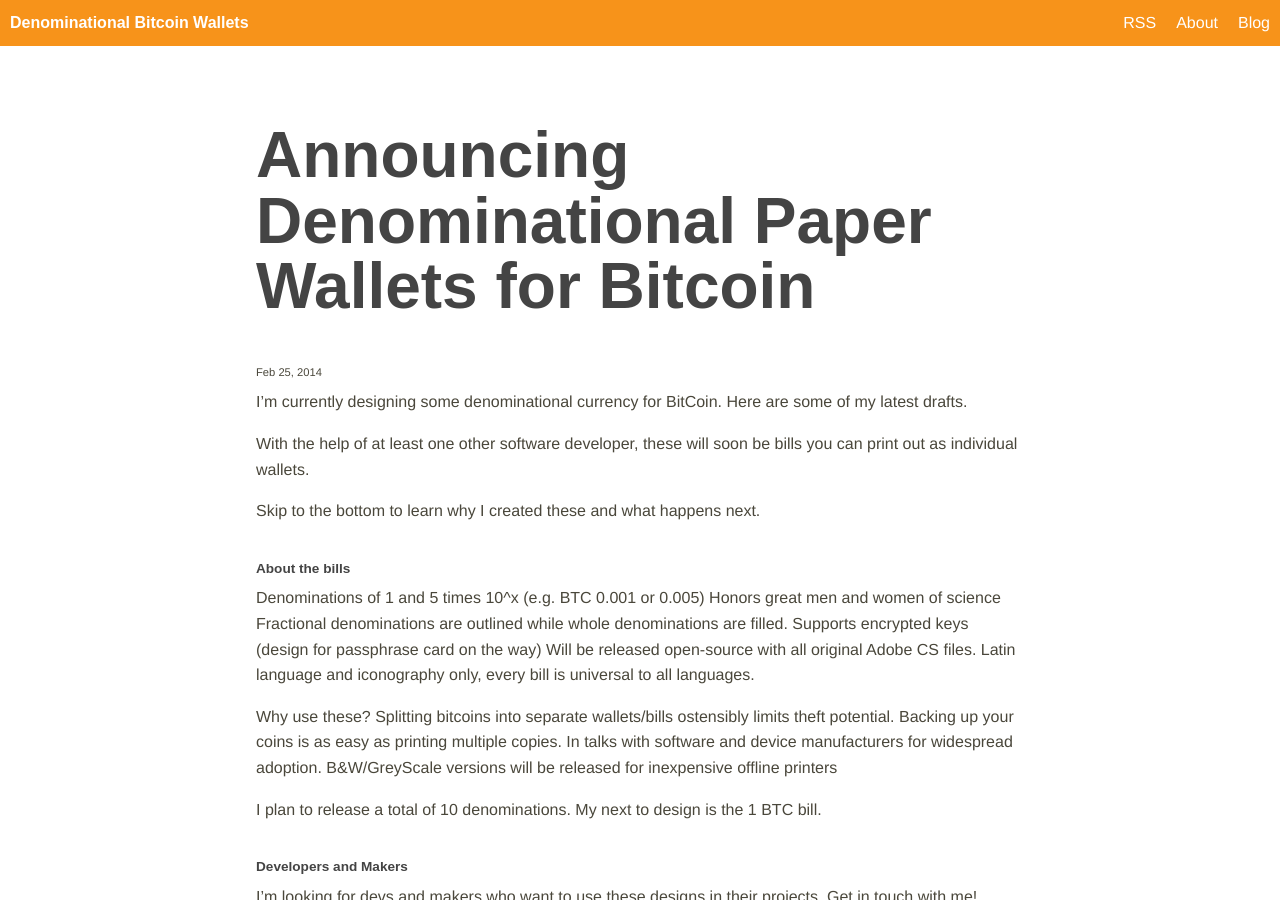
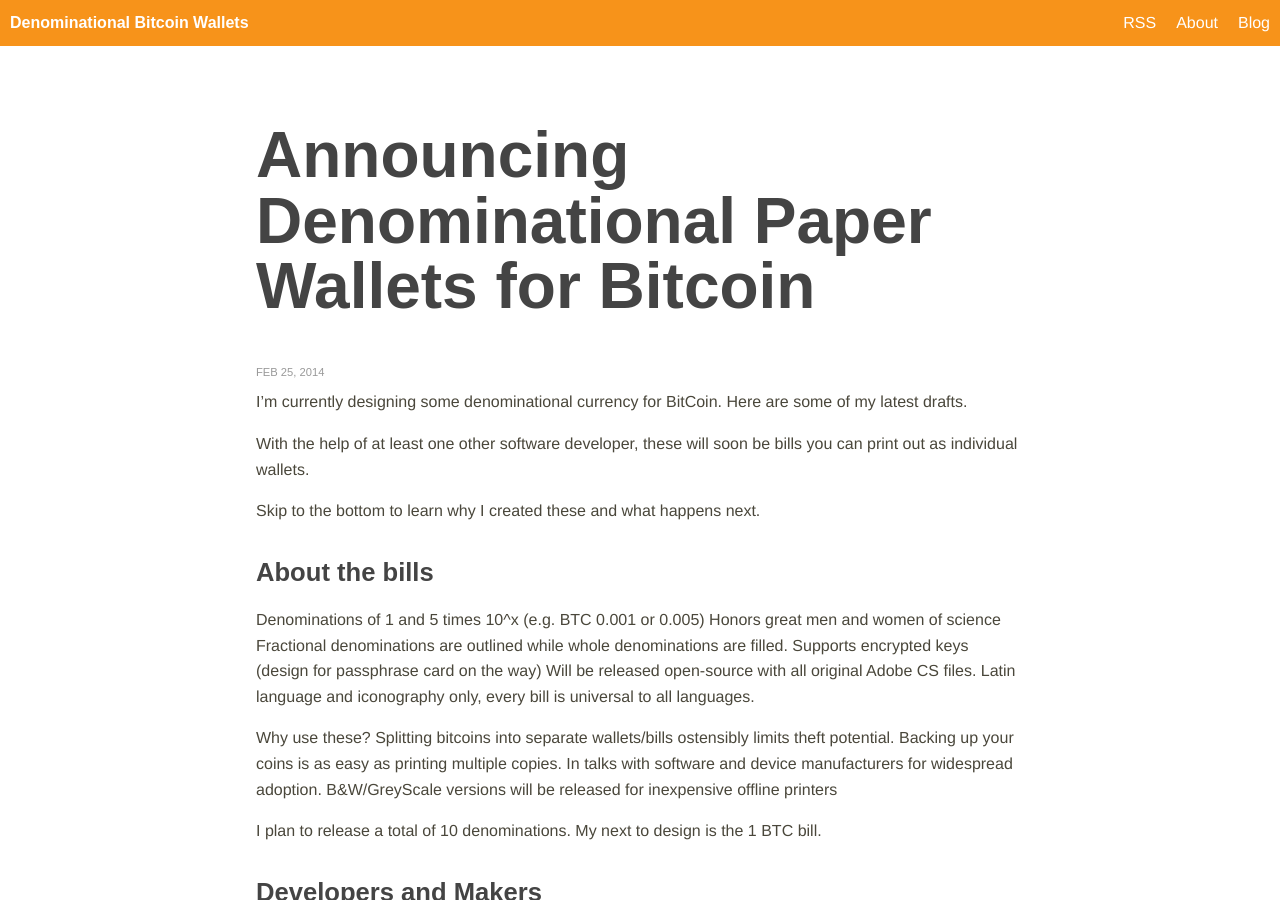
Before and after one commit to adamjgrant/bitcoinbills, a Jekyll site: the page built from _posts/2014-02-25-denominational-paper-wallets-for-bitcoin.md, in a window 1280 px wide and 900 px high. Built offline with Jekyll 4.4.1, drawn with Linux system fonts in a browser that asks for light colours.

Commit message:
adding some type niceities

```diff
--- a/_includes/footer.html
+++ b/_includes/footer.html
@@ -1,4 +1,5 @@
 <footer class="site-footer">
+  <div class="wrapper">
     <aside class="about">
       <h1>{{ site.name }}</h1>
       <p>{{ site.description }}</p>
@@ -57,5 +58,6 @@
         </li>
       </ul>
     </aside>
+  </div>
 </footer>
 <script src="{{ site.baseurl }}/js/main.js"></script>
--- a/_posts/2014-02-25-denominational-paper-wallets-for-bitcoin.md
+++ b/_posts/2014-02-25-denominational-paper-wallets-for-bitcoin.md
@@ -11,7 +11,7 @@
 
 Skip to the bottom to learn why I created these and what happens next.
 
-## About the bills
+# About the bills
 
 Denominations of 1 and 5 times 10^x (e.g. BTC 0.001 or 0.005)
 Honors great men and women of science
@@ -28,6 +28,6 @@
 
 I plan to release a total of 10 denominations. My next to design is the 1 BTC bill.
 
-## Developers and Makers
+# Developers and Makers
 
 I'm looking for devs and makers who want to use these designs in their projects. Get in touch with me!
--- a/_sass/_mixins.sass
+++ b/_sass/_mixins.sass
@@ -16,10 +16,14 @@
     margin: 0 ($navbarPadding - $navbarItemPadding)
     padding: 0
     flex-wrap: wrap
-    display: inline-flex
     justify-content: space-around
+    display: block
+    width: 100%
     align-items: center
     flex-wrap: wrap
+    @media (min-width: $tablet)
+      display: inline-flex
+      width: auto
     li
       list-style: none
       margin: 0px $navbarItemPadding
--- a/_sass/_typography.sass
+++ b/_sass/_typography.sass
@@ -16,33 +16,41 @@
   font-size: 4rem
   line-height: 4.1rem
   margin-bottom: 2.5rem
+  font-family: $font-headings
 
 =xl_heading
   font-size: 2rem
   line-height: 2.4rem
   margin-bottom: 1.5rem
+  font-family: $font-headings
 
 =lg_heading
   font-size: 1.6rem
   line-height: 2rem
   margin-bottom: 1.2rem
+  font-family: $font-headings
 
 =md_heading
   font-size: 1.3rem
   line-height: 1.6rem
   margin-bottom: 1rem
+  font-family: $font-headings
 
 =sm_heading
   font-size: 1rem
   margin-bottom: 0.25rem
+  font-family: $font-headings
 
 =xs_heading
   font-size: 0.85rem
   margin-bottom: 0.25rem
+  font-family: $font-headings
 
 =xxs_heading
   font-size: 0.7rem
   margin-bottom: 0.25rem
+  text-transform: uppercase
+  font-family: $font-headings
 
 p, em, strong, li, table, td, tr, label
   color: hsl(48, 11%, 26%)
@@ -73,10 +81,15 @@
   header
     h1
       +lg_heading
+      word-wrap: break-word
       text-align: center
 
-      +media($phablet)
+      +media($tablet)
+        text-align: left
         +xl_heading
+
+      +media($desktop)
+        +xxl_heading
 
 section.home
   h2
@@ -100,20 +113,9 @@
 
 section.blog-single
   .post-header
-    h1
-      +lg_heading
-      word-wrap: break-word
-      text-align: center
-
-      +media($tablet)
-        text-align: left
-        +xl_heading
-
-      +media($display)
-        +xxl_heading
-
     .meta
       +xxs_heading
+      color: #999
 
   .post-content
     h1
@@ -124,3 +126,23 @@
 
     h3
       +xxs_heading
+
+    +media($tablet)
+      h1
+        +md_heading
+
+      h2
+        +sm_heading
+
+      h3
+        +xs_heading
+
+    +media($tablet)
+      h1
+        +lg_heading
+
+      h2
+        +md_heading
+
+      h3
+        +sm_heading
```
Lines whose indentation alone changed are shown as unchanged.
